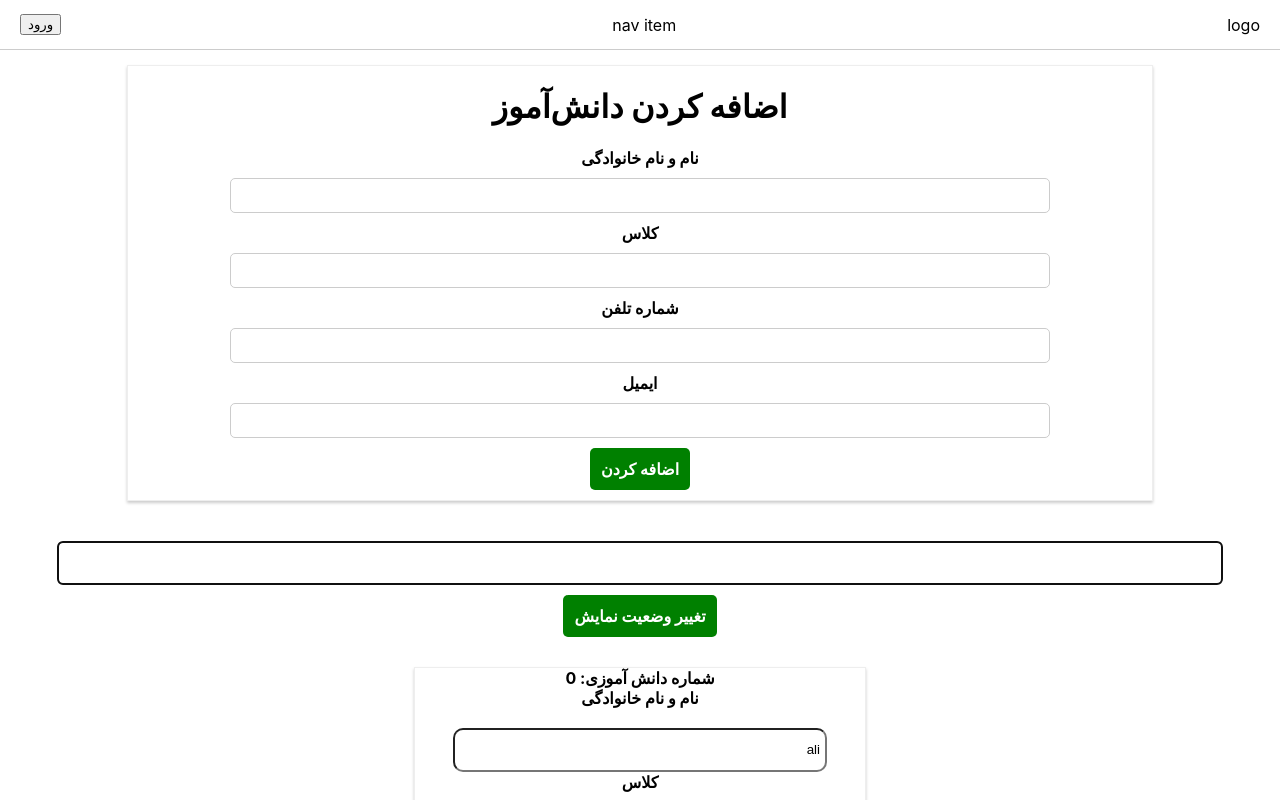
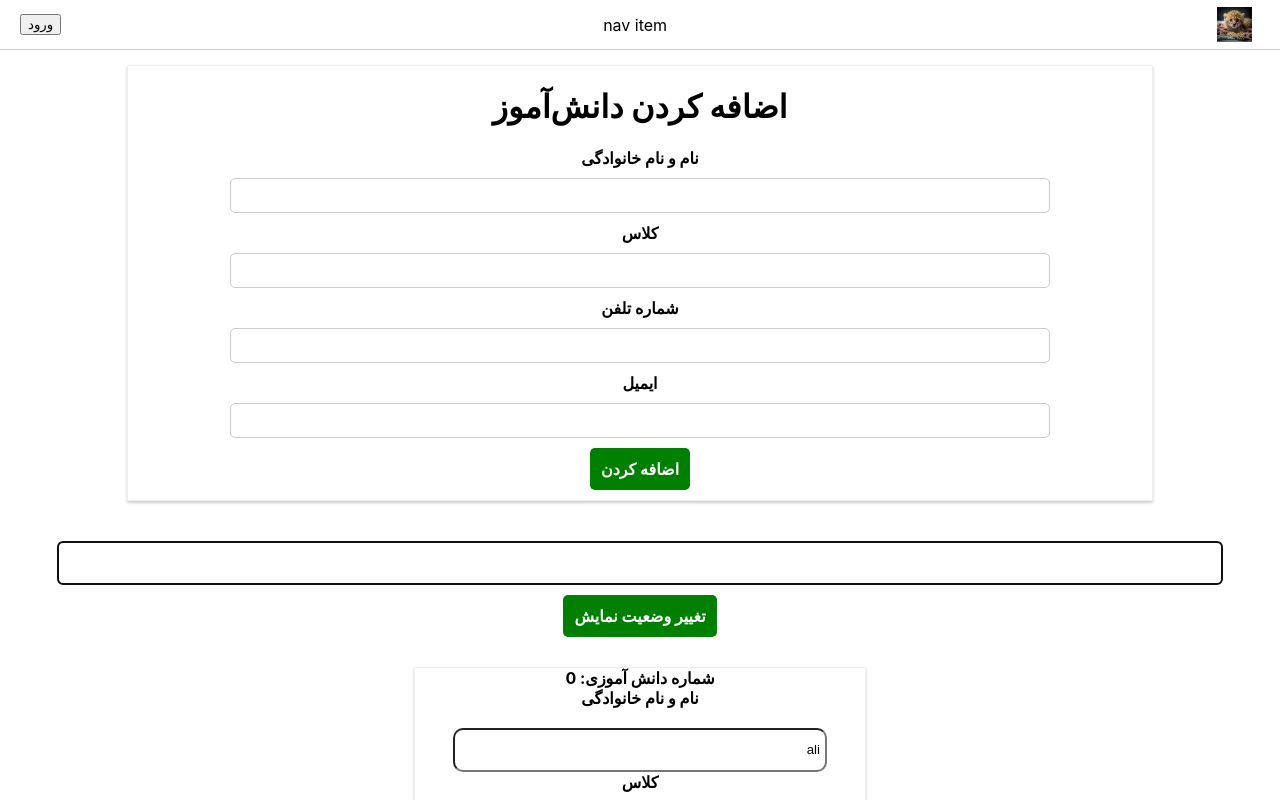
Before and after one commit to xandner/react-students, a React (Create React App) app: page / in a window 1280 px wide. Shown: the top 800 px of the page. Built offline with nearby package versions, Linux system fonts and the light colour scheme.

Commit message:
add logo

```diff
--- /dev/null
+++ b/src/components/logo/logo.css
@@ -0,0 +1,11 @@
+.Logo{
+    height: 100%;
+    padding: 8px;
+    display: flex;
+    align-items: center;
+
+}
+
+.Logo img{
+    height: 35px;
+}
--- /dev/null
+++ b/src/components/logo/logo.js
@@ -0,0 +1,11 @@
+import React from "react";
+import logo from "../../assets/images/piruz.jpg";
+import "./logo.css";
+const Logo = () => {
+  return (
+    <div className="Logo">
+      <img src={logo} alt="logo" />
+    </div>
+  );
+};
+export default React.memo(Logo);
--- a/src/container/header/toolbar/toolbar.js
+++ b/src/container/header/toolbar/toolbar.js
@@ -1,9 +1,11 @@
 import React from "react";
 import "./toolbar.css";
+import logo from "../../../components/logo/logo";
+import Logo from "../../../components/logo/logo";
 const Toolbar = (props) => {
   return (
     <header className="toolbar">
-      <div>logo</div>
+      <Logo />
       <nav>nav item</nav>
       <button>ورود</button>
     </header>
```
Also changed, not shown: src/assets/images/piruz.jpg (added).
